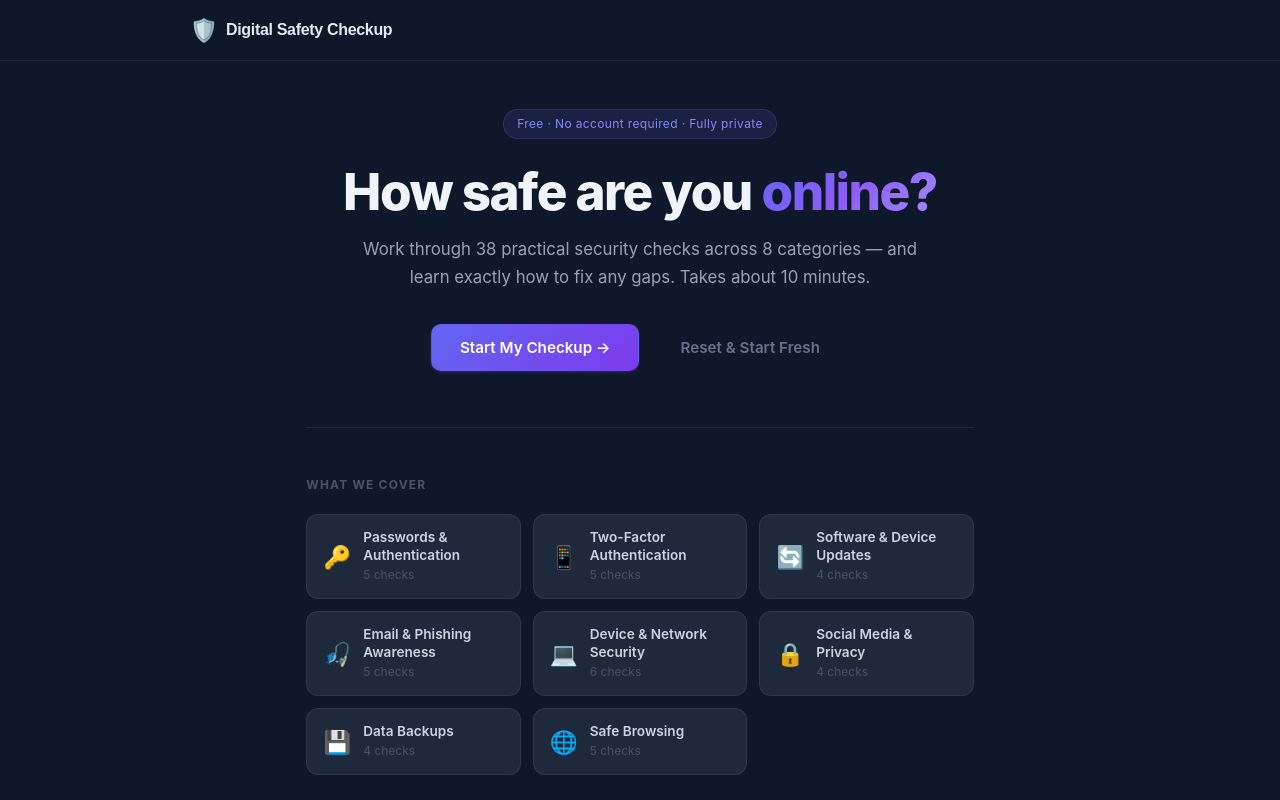
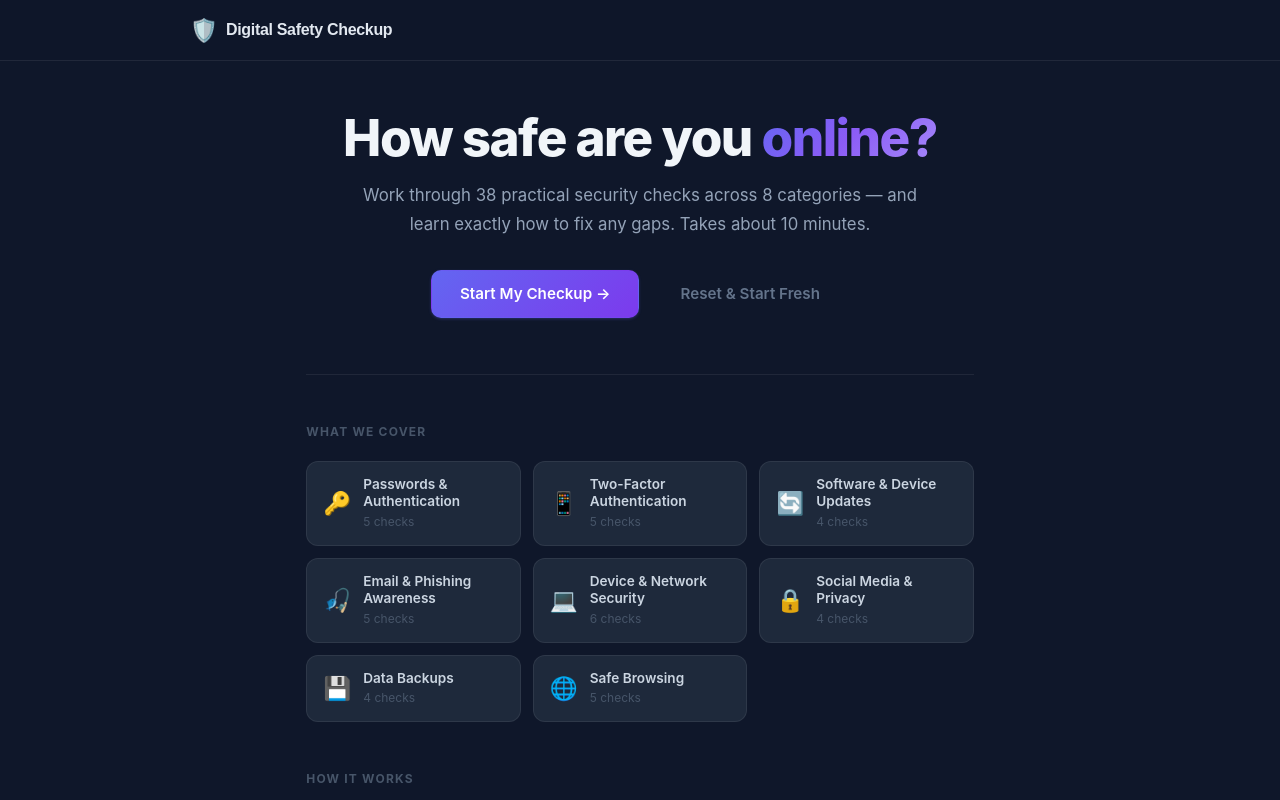
Before and after one commit to MACantara/Digital-Safety-Checkup, a React (Vite) app: page / in a window 1280 px wide. Shown: the top 800 px of the page. Built offline with nearby package versions, Linux system fonts and the light colour scheme.

Commit message:
Remove badge from welcome section

```diff
--- a/src/pages/Welcome.css
+++ b/src/pages/Welcome.css
@@ -9,18 +9,6 @@
   padding-bottom: 3.5rem;
   border-bottom: 1px solid rgba(255, 255, 255, 0.07);
   margin-bottom: 3rem;
-}
-
-.welcome__badge {
-  display: inline-block;
-  font-size: 0.75rem;
-  color: #818cf8;
-  background: rgba(99, 102, 241, 0.12);
-  border: 1px solid rgba(99, 102, 241, 0.25);
-  padding: 0.3rem 0.8rem;
-  border-radius: 999px;
-  margin-bottom: 1.5rem;
-  letter-spacing: 0.03em;
 }
 
 .welcome__title {
--- a/src/pages/Welcome.jsx
+++ b/src/pages/Welcome.jsx
@@ -14,7 +14,6 @@ export default function Welcome({ onReset }) {
   return (
     <main className="welcome">
       <div className="welcome__hero">
-        <div className="welcome__badge">Free · No account required · Fully private</div>
         <h1 className="welcome__title">
           How safe are you <span className="welcome__title-accent">online?</span>
         </h1>
```
